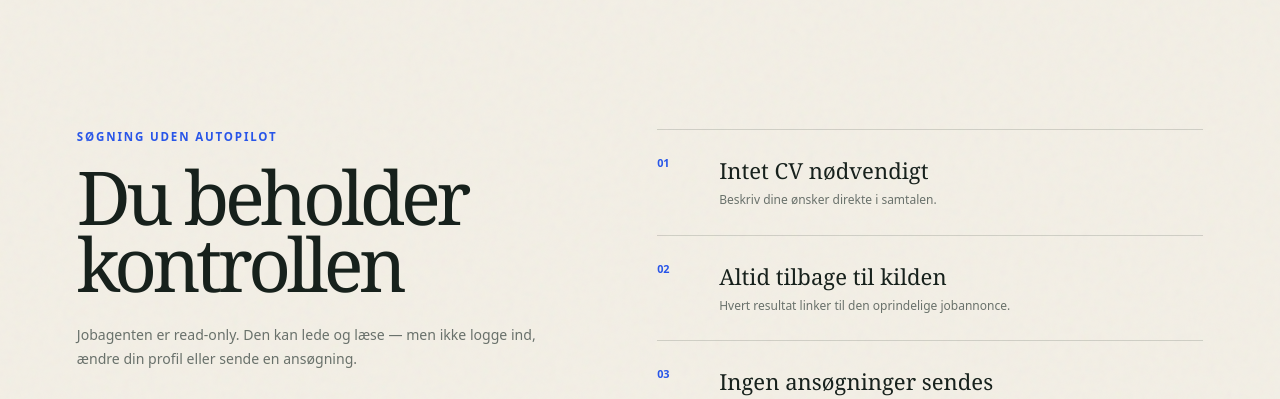
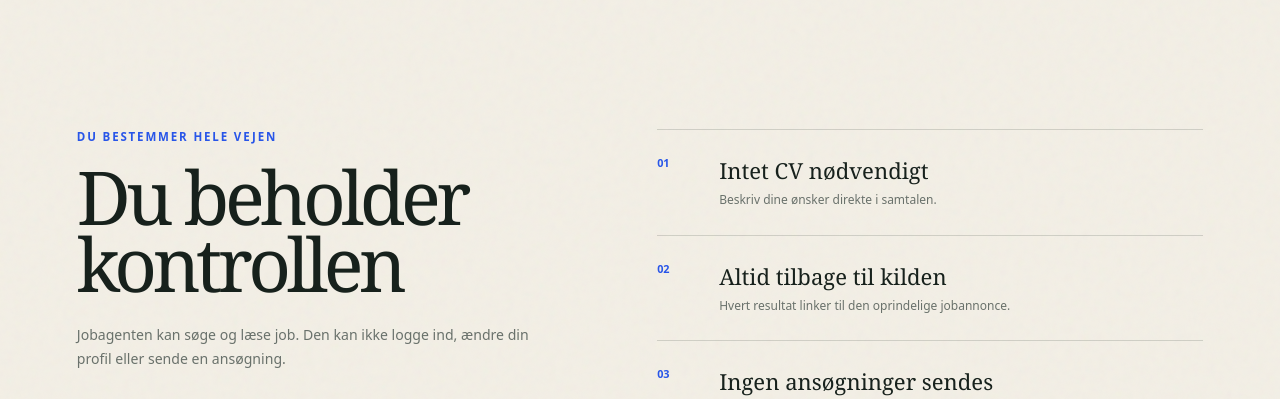
Before and after one commit to mikkelkrogsholm/job-agent, a website with bundled scripts: page web/index.html in a window 1280 px wide. Shown: the part 4480-4879 px from the top of the page. Built offline with nearby package versions, Linux system fonts and the light colour scheme.

Commit message:
Clarify homepage safety copy

```diff
--- a/web/index.html
+++ b/web/index.html
@@ -306,9 +306,9 @@
 
       <section class="trust-section" id="tryghed" aria-labelledby="trust-title">
         <div class="trust-copy" data-scroll-reveal>
-          <p class="eyebrow">Søgning uden autopilot</p>
+          <p class="eyebrow">Du bestemmer hele vejen</p>
           <h2 id="trust-title">Du beholder kontrollen</h2>
-          <p>Jobagenten er read-only. Den kan lede og læse — men ikke logge ind, ændre din profil eller sende en ansøgning.</p>
+          <p>Jobagenten kan søge og læse job. Den kan ikke logge ind, ændre din profil eller sende en ansøgning.</p>
         </div>
         <ul class="trust-list">
           <li data-scroll-reveal><span>01</span><strong>Intet CV nødvendigt</strong><p>Beskriv dine ønsker direkte i samtalen.</p></li>
```
